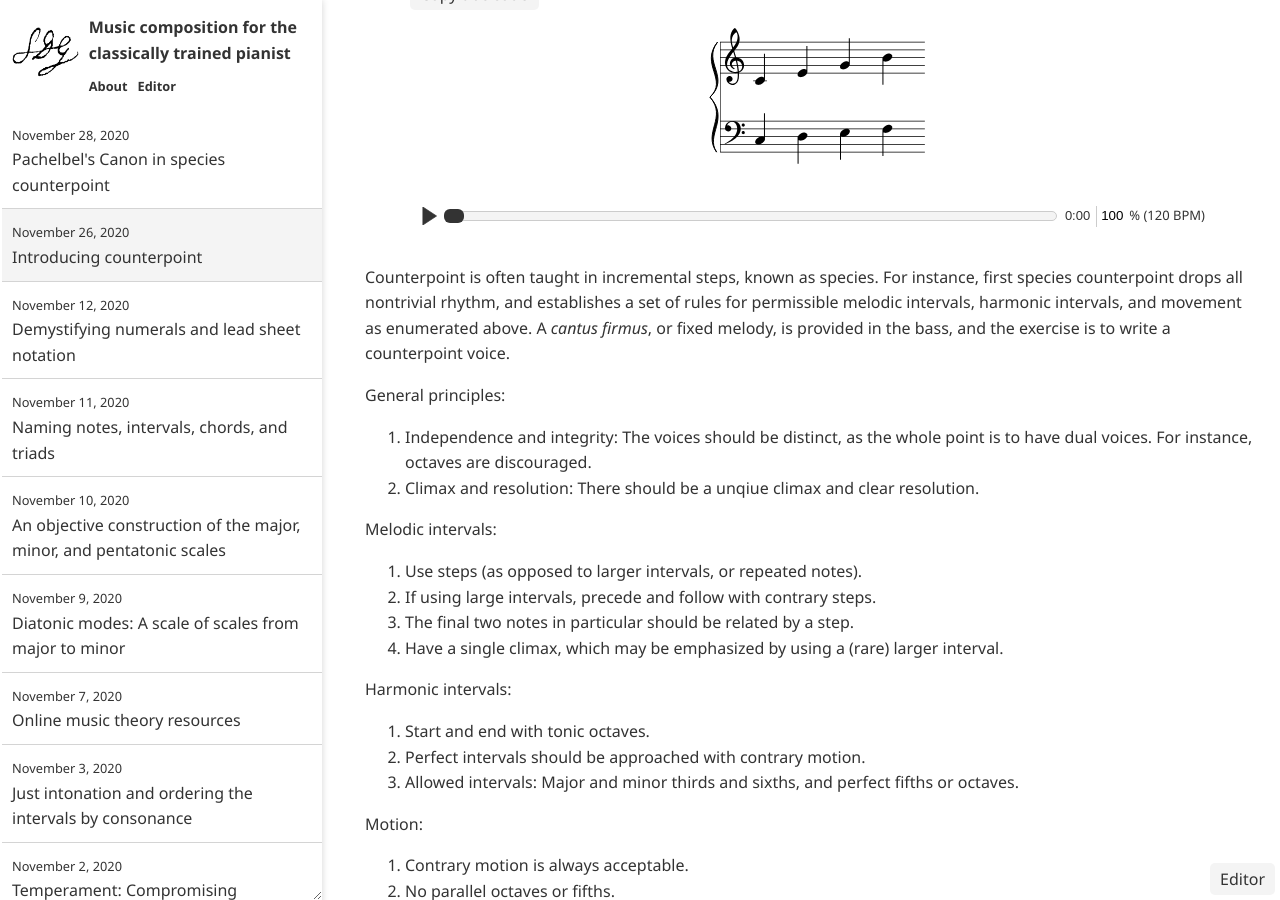
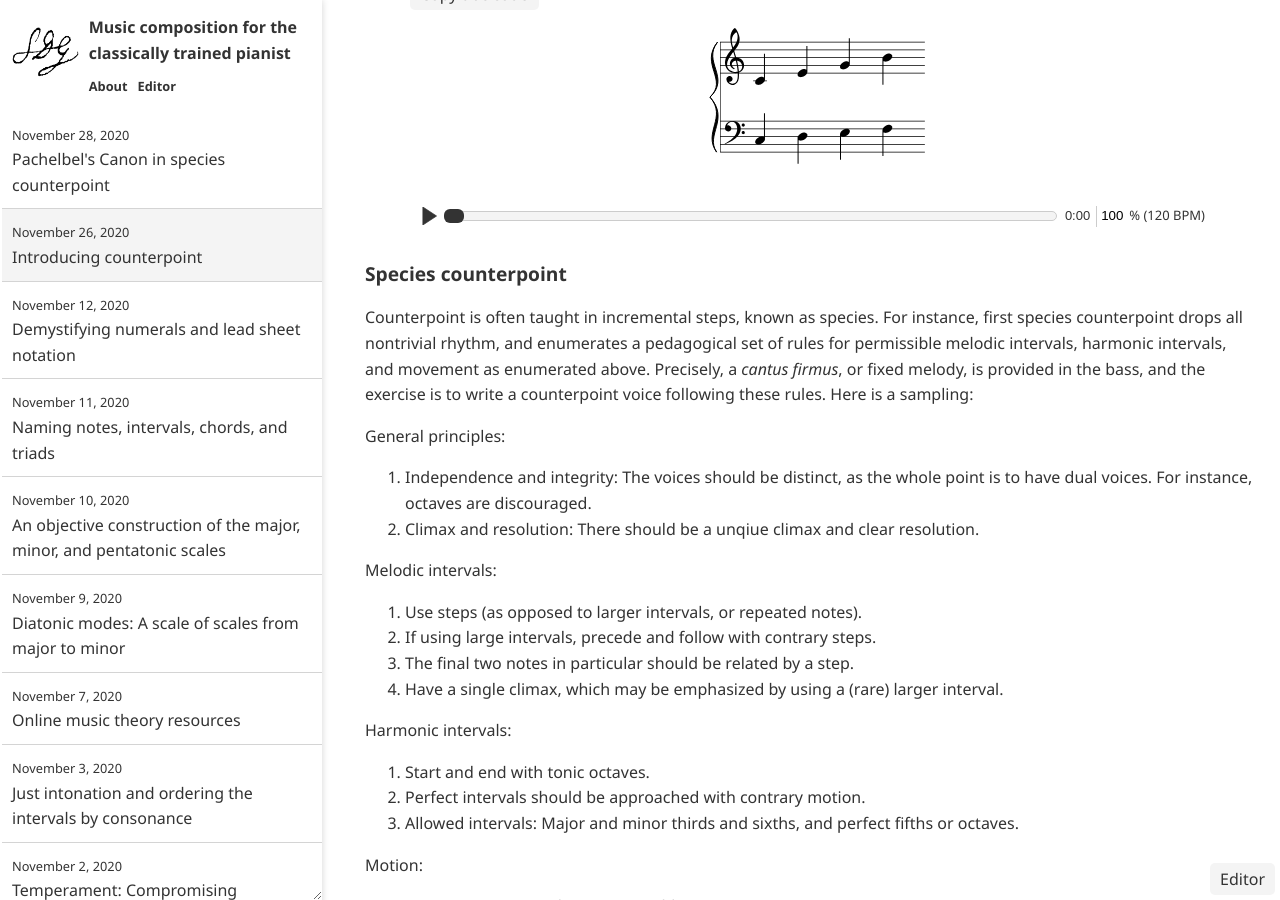
Before and after one commit to ansyblenetwork/sdg, a Jekyll site: the page built from _posts/2020-11-26-introducing-counterpoint.md, in a window 1280 px wide and 900 px high, scrolled down 1408 px. Built offline with Jekyll 4.4.1, drawn with Linux system fonts in a browser that asks for light colours; some of the changed text lies outside the part shown.

Commit message:
Update 2020-11-26-introducing-counterpoint.md

```diff
--- a/_posts/2020-11-26-introducing-counterpoint.md
+++ b/_posts/2020-11-26-introducing-counterpoint.md
@@ -75,7 +75,9 @@ C,D,E,F,
 `);
 </script>
 
-Counterpoint is often taught in incremental steps, known as species. For instance, first species counterpoint drops all nontrivial rhythm, and establishes a set of rules for permissible melodic intervals, harmonic intervals, and movement as enumerated above. A _cantus firmus_, or fixed melody, is provided in the bass, and the exercise is to write a counterpoint voice.
+### Species counterpoint
+
+Counterpoint is often taught in incremental steps, known as species. For instance, first species counterpoint drops all nontrivial rhythm, and enumerates a pedagogical set of rules for permissible melodic intervals, harmonic intervals, and movement as enumerated above. Precisely, a _cantus firmus_, or fixed melody, is provided in the bass, and the exercise is to write a counterpoint voice following these rules. Here is a sampling:
 
 General principles:
 
```
Also changed, not shown: other parts of _posts/2020-11-26-introducing-counterpoint.md (+1 -1 lines).
